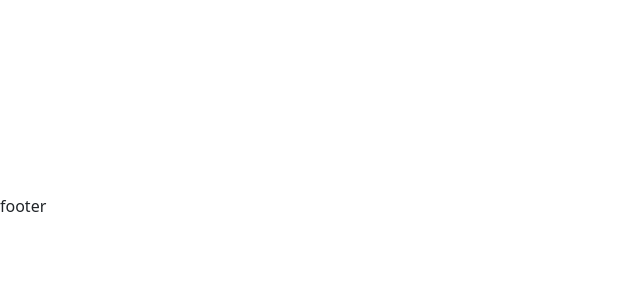
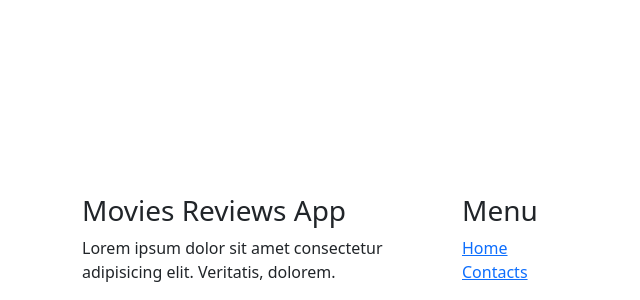
Before and after one commit to giuseppepetrazzuolo6/webapp-react, a React (Vite) app: page / in a window 1280 px wide. Shown: the part 662-962 px from the top of the page, without its empty margins (0-640 px from the left). Before the commit the page ends 880 px from the top, so only its background shows below. Built offline with nearby package versions, Linux system fonts and the light colour scheme.

Commit message:
add footer

```diff
--- /dev/null
+++ b/src/assets/components/Footer.jsx
@@ -0,0 +1,22 @@
+export default function Footer() {
+
+    return (
+        <div className="container">
+            <div className="row row-cols-1 row-cols-sm-2 row-cols-lg-3">
+                <div className="col">
+                    <h3>Movies Reviews App</h3>
+                    <p>
+                        Lorem ipsum dolor sit amet consectetur adipisicing elit. Veritatis, dolorem.
+                    </p>
+                </div>
+                <div className="col">
+                    <h3>Menu</h3>
+                    <ul className="list-unstyled">
+                        <li><a href="">Home</a></li>
+                        <li><a href="">Contacts</a></li>
+                    </ul>
+                </div>
+            </div>
+        </div>
+    )
+}
--- a/src/assets/layouts/DefaultLayout.jsx
+++ b/src/assets/layouts/DefaultLayout.jsx
@@ -1,5 +1,6 @@
 import { Outlet } from "react-router-dom";
 import Header from "../components/Header";
+import Footer from "../components/Footer";
 
 export default function DefaultLayout() {
 
@@ -9,7 +10,7 @@ export default function DefaultLayout() {
             <main className="vh-100">
                 <Outlet />
             </main>
-            <footer>footer</footer>
+            <Footer />
         </>
     )
 }
```
